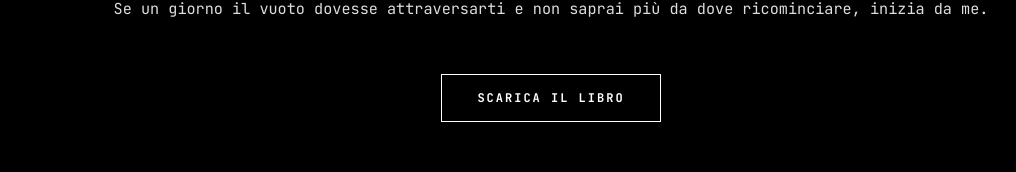
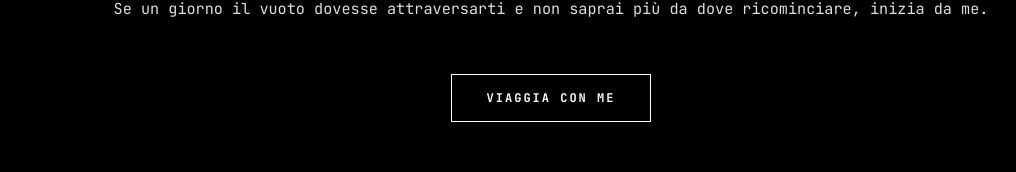
Before and after one commit to Charasu/-, a plain HTML site: page about.html in a window 1280 px wide. Shown: the part 2510-2682 px from the top of the page, without its empty margins (89-1105 px from the left). Drawn offline with Linux system fonts and the light colour scheme.

Commit message:
Update about.html

```diff
--- a/about.html
+++ b/about.html
@@ -311,7 +311,7 @@ Per sempre.</p>
 Se un giorno il vuoto dovesse attraversarti e non saprai più da dove ricominciare, inizia da me.</p>
 </div>
 
-<a href="チャラス – Charasu.pdf" target="_blank" class="download-btn">SCARICA IL LIBRO</a>
+<a href="チャラス – Charasu.pdf" target="_blank" class="download-btn">VIAGGIA CON ME</a>
 </div>
 
 </div>
```
